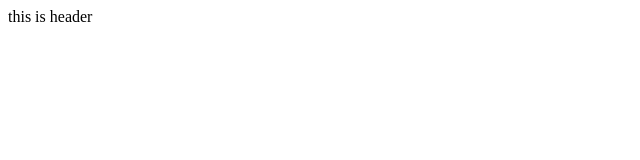
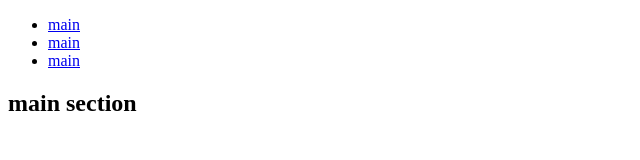
Before and after one commit to alinbrg/academy19-6, a plain HTML site: page index.html in a window 1280 px wide. Shown: the whole page, without its empty margins (0-640 px from the left). Drawn offline with Linux system fonts and the light colour scheme.

Commit message:
added styles, and navigation

```diff
--- a/index.html
+++ b/index.html
@@ -7,6 +7,23 @@
 		<title>lesson 6</title>
 	</head>
 	<body>
-		<header>this is header</header>
+		<header>
+			<nav>
+				<ul>
+					<li>
+						<a href="#">main</a>
+					</li>
+					<li>
+						<a href="#">main</a>
+					</li>
+					<li>
+						<a href="#">main</a>
+					</li>
+				</ul>
+			</nav>
+		</header>
+		<section class="main-section">
+			<h2>main section</h2>
+		</section>
 	</body>
 </html>
--- a/style.css
+++ b/style.css
@@ -0,0 +1,5 @@
+* {
+	margin: 0;
+	padding: 0;
+	box-sizing: border-box;
+}
```
